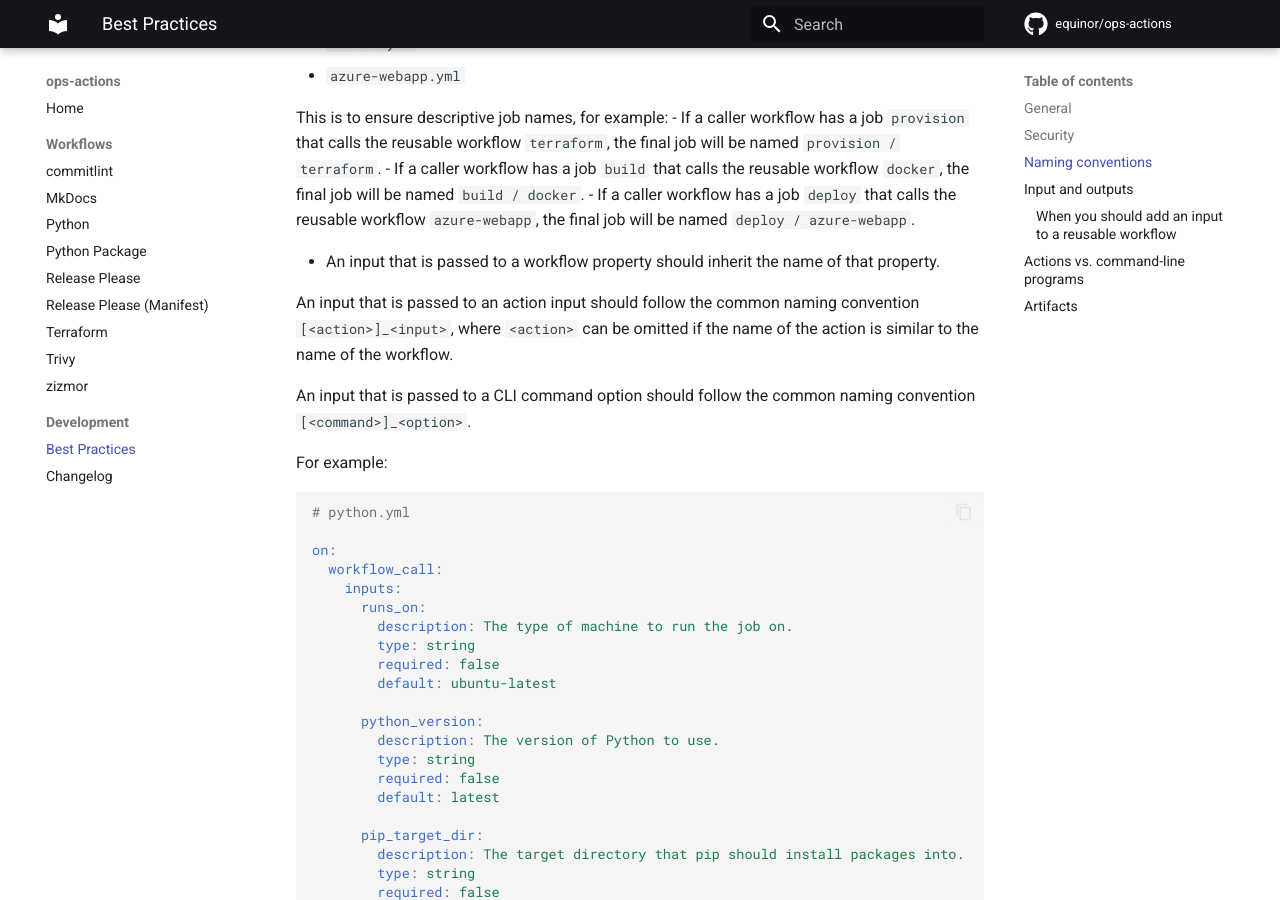
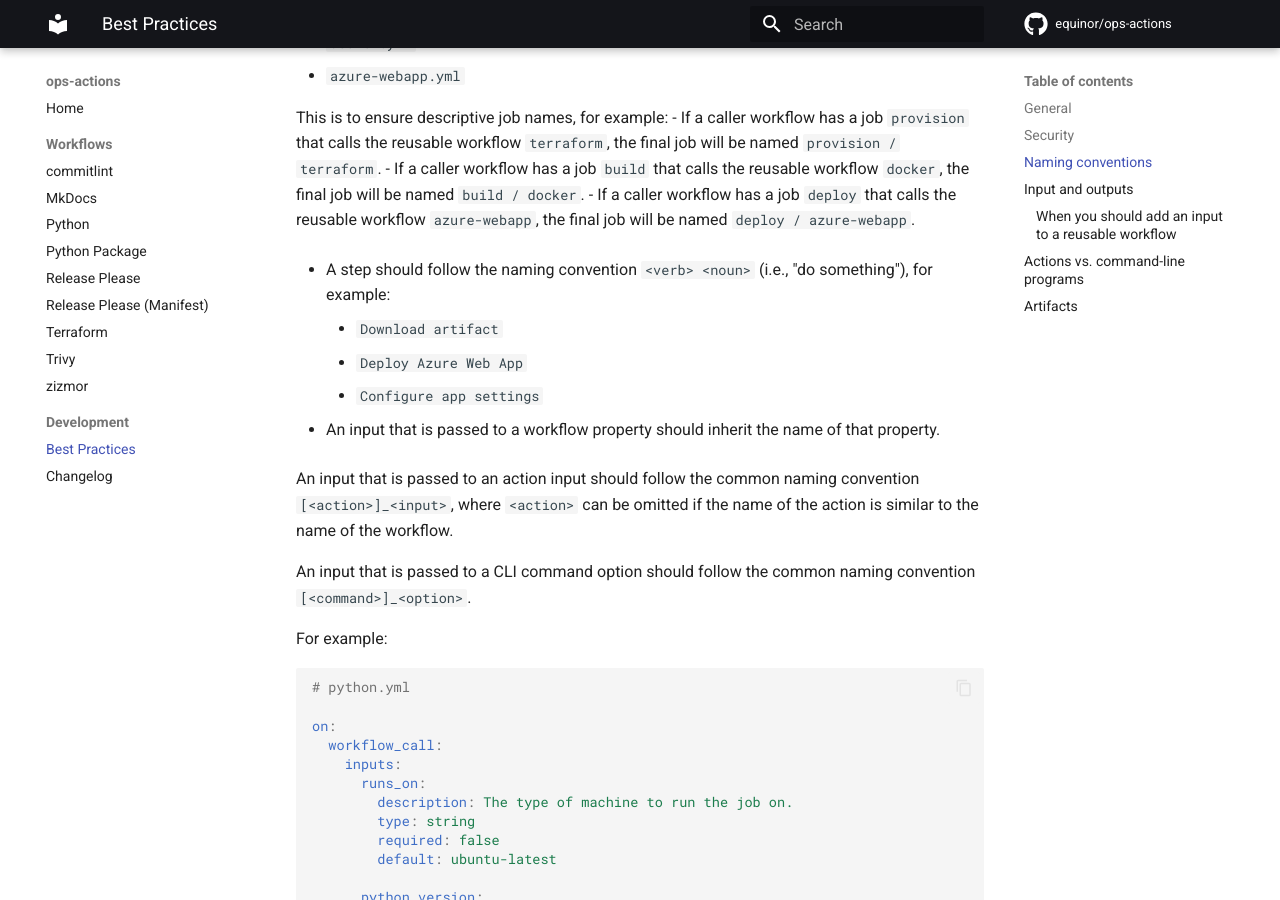
Before and after one commit to equinor/ops-actions, an MkDocs documentation site: the page built from docs/best-practices.md, in a window 1280 px wide and 900 px high, scrolled down 2781 px. Built offline with MkDocs 1.6.1 and Material for MkDocs 9.7.7, drawn with Linux system fonts in a browser that asks for light colours; comment, search, counter and statistics services are not loaded.

Commit message:
docs: steps naming convention (#909)
Add a recommended naming convention for steps. Should not be enforced.

Also rename a few steps to be _slightly_ more inline with this naming
convention (mostly specify that we're deploying an _Azure_ Web App /
Function).

```diff
--- a/docs/best-practices.md
+++ b/docs/best-practices.md
@@ -121,6 +121,11 @@ Written as an extension of [Security hardening for GitHub Actions](https://docs.
   - If a caller workflow has a job `provision` that calls the reusable workflow `terraform`, the final job will be named `provision / terraform`.
   - If a caller workflow has a job `build` that calls the reusable workflow `docker`, the final job will be named `build / docker`.
   - If a caller workflow has a job `deploy` that calls the reusable workflow `azure-webapp`, the final job will be named `deploy / azure-webapp`.
+
+- A step should follow the naming convention `<verb> <noun>` (i.e., "do something"), for example:
+    - `Download artifact`
+    - `Deploy Azure Web App`
+    - `Configure app settings`
 
 - An input that is passed to a workflow property should inherit the name of that property.
 
```
Also changed, not shown: 2 other files.
